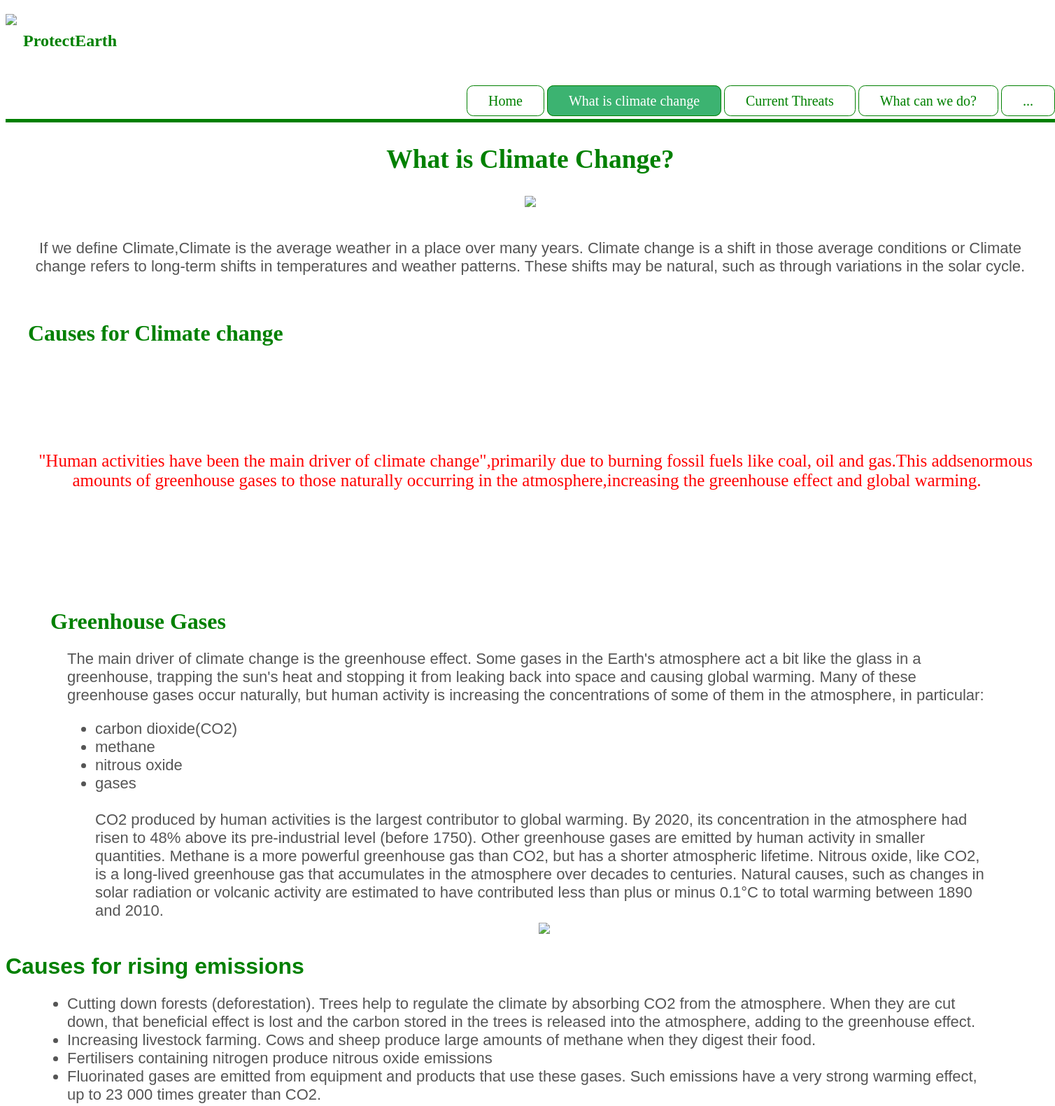
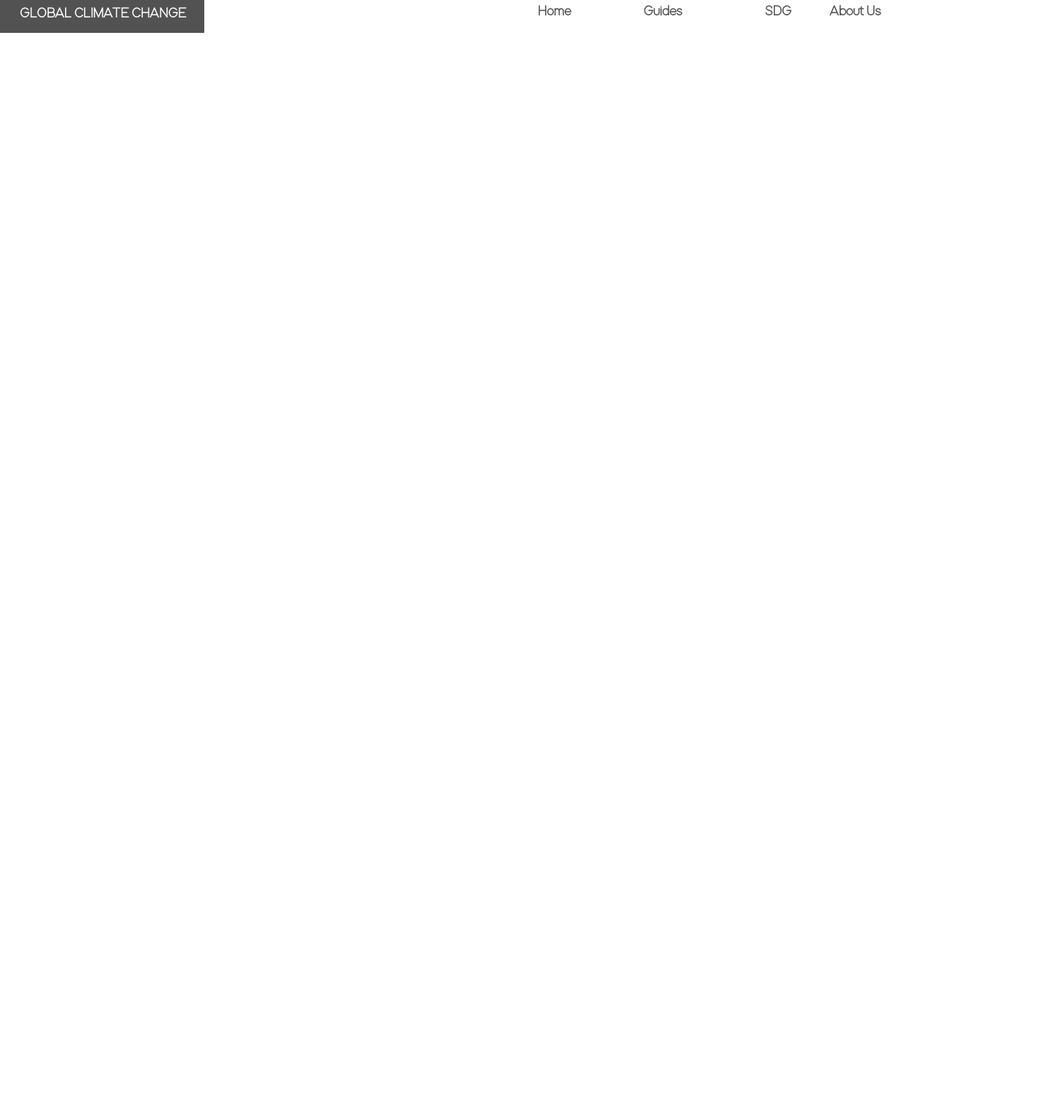
Before and after one commit to DonAlahakoon/Web-Assignment-1Y-Sem2-, a plain HTML site: page WhatIsCC.html in a window 1280 px wide. Shown: the top 1581 px of the page at 70% size, 1508 px wide, since content can reach past the window. After the commit the page ends 800 px from the top, so only its background shows below. Drawn offline with nearby package versions, Linux system fonts and the light colour scheme.

Commit message:
Updated NAvigation bar

```diff
--- a/WhatIsCC.css
+++ /dev/null
@@ -1,127 +0,0 @@
-
-  #container
-  {
-    width:1500px;
-    height:3000px;
-  }
-  #heading
-  {
-    color: green;
-    padding:25px;
-  }
-  #headericon
-  {
-    float:left;
-    width:60px;
-  }
-  #header
-  {
-    width:1500px;
-    height:150px;
-    border-bottom:5px solid green;
-
-  }
-  #pageSec ul
-  {
-    float:right;
-    clear: left;
-  }
-  #pageSec ul li
-  {
-    display:inline;
-    font-size: 20px;
-    padding: 10px 30px;
-    border-radius: 0.25cm;
-    border: 1.5px solid green;
-  }
-  #pageSec a[class="notselect"]
-  {
-    text-decoration:none;
-    color: green;
-  }
-  #pageSec a:hover
-  {
-    text-decoration:none;
-    color:white;
-  }
-  #pageSec ul li:hover
-  {
-    background-color:mediumseagreen;
-  }
-  .selected{
-    background-color:mediumseagreen;
-  }
-  .selected a{
-    color:white;
-    text-decoration: none;
-  }
-  #topic
-  {
-    clear: right;
-    text-align: center;
-    color: green;
-    font-size:25px;
-  }
-  #content
-  {
-   padding:20px;
-    color:#555555;
-    font-family:Arial,Helvetica,sans-serif;
-    font-size:22px;
-    text-align:center;
-
-   }
-  .heading
-  {
-   color:green;
-   padding-left:1em;
-  }
-  img.human
-  {
-   text-align: left;
-   color: white!important;
-   background:rgba(0,0,0,.6);
-     opacity: 0.6;
-  position: absolute;
-  }
-  p.activities
-  {
-   font-size:25px;
-   color:red;
-   border:5px black;
-   overflow:hidden;
-   text-align:center;
-   background-image:url("Images/human.png");
-   width:1490px;
-   height:200px;
-   padding-top:5em;
-   }
-   .greenhouse
-   {
-       padding-left:2em;
-       color:Green;
-   }
-
-#gases
-{
-padding-left:4em;
-padding-right:4em;
-font-size:20px;
-    color:#555555;
-    font-family:Arial,Helvetica,sans-serif;
-    font-size:22px;
-}
-.risingemissions
-{
-    color:green;
-    font-family:Arial,Helvetica,sans-serif;
-}
-
-.causes
-{
-    color:#555555;
-    font-family:Arial,Helvetica,sans-serif;
-    font-size:22px;
-    padding-left:4em;
-    padding-right:4em;
-}
--- a/WhatIsCC.html
+++ b/WhatIsCC.html
@@ -2,88 +2,31 @@
 <html>
   <head>
     <meta charset="utf-8">
-    <title>What is Climate Change</title>
+    <title>Global Climate Changes</title>
+    <link rel="stylesheet" href="css/globalclimatechange.css">
+    <link rel="stylesheet" href="css/navbar.css">
+    <link rel="stylesheet" href="WhatisCC.css">
+    <script type="text/javascript" src="js/gcc.js"></script>
+    <link href="css/bootstrap.min.css" rel="stylesheet" />
+    <link href="fontawesome/css/all.min.css" rel="stylesheet" />
   </head>
-  <link rel="stylesheet" href="WhatIsCC.css">
-
   <body>
-    <div id="container">
-      <div id="header">
-        <img src="images/logo.png" id="headericon"/>
-        <h2 id="heading">ProtectEarth</h2>
-        <div id="pageSec">
+      <div class="nav">
+        <ul>
+        <li><a href="#">About Us</a></li>
+        <li><a href="#">SDG</a></li>
+        <li id="guide">Guides
           <ul>
-            <li><a class="notselect" href="ClimateChange.html">Home</a></li>
-            <li class="selected"><a  href="whatIsCC.html">What is climate change</a></li>
-            <li><a class="notselect" href="CurrentThreats.html">Current Threats</a></li>
-            <li><a class="notselect" href="WhatCanWeDo.html">What can we do?</a></li>
-            <li><a class="notselect" href="#">...</a></li>
-            </ul>
-          </div>
-        </div>
-
-            <div id="topic">
-            <h2>What is Climate Change?</h2>
-            </div>
-
-              <div style="text-align:center;">
-               <img src="images/change.jpg"/>
-              </div>
-
-            <div id="content">
-               <p>If we define Climate,Climate is the average weather in a place over many years. Climate change is a shift in those average conditions or Climate change refers to long-term shifts in temperatures and weather patterns. These shifts may be natural, such as through variations in the solar cycle.
-            </div>
-
-             <h1 class="heading">Causes for Climate change</h1>
-
-             <p class="activities">
-             &nbsp;&nbsp;&nbsp;&nbsp;"Human activities have been the main driver of climate change",primarily due to burning fossil fuels like coal, oil and gas.This addsenormous amounts of greenhouse gases to those naturally occurring in the atmosphere,increasing the greenhouse effect and global warming.
-            </p>
-
-            <h1 class="greenhouse">Greenhouse Gases</h1>
-            <div id="gases">
-            <p class="para">The main driver of climate change is the greenhouse effect. Some gases in the Earth's atmosphere act a bit like the glass in a greenhouse, trapping the sun's heat and stopping it from leaking back into space and causing global warming.
-
-Many of these greenhouse gases occur naturally, but human activity is increasing the concentrations of some of them in the atmosphere, in particular:</br>
-
-<uL>
-<li>carbon dioxide(CO2)</li>
-<li>methane</li>
-<li>nitrous oxide</li>
-<li> gases</li
-</ul>
-</br>
-CO2 produced by human activities is the largest contributor to global warming. By 2020, its concentration in the atmosphere had risen to 48% above its pre-industrial level (before 1750).
-
-Other greenhouse gases are emitted by human activity in smaller quantities. Methane is a more powerful greenhouse gas than CO2, but has a shorter atmospheric lifetime. Nitrous oxide, like CO2, is a long-lived greenhouse gas that accumulates in the atmosphere over decades to centuries.
-
-Natural causes, such as changes in solar radiation or volcanic activity are estimated to have contributed less than plus or minus 0.1&degC to total warming between 1890 and 2010.
-<center>
-<img src="images/greenhouse.png" id="greenhouse"/>
-</center>
-</p>
-            </div>
-            <h1 class="risingemissions">Causes for rising emissions</h1>
-
-            <ul class="causes">
-            <li>Cutting down forests (deforestation). Trees help to regulate the climate by absorbing CO2 from the atmosphere. When they are cut down, that beneficial effect is lost and the carbon stored in the trees is released into the atmosphere, adding to the greenhouse effect.</li>
-            <li>Increasing livestock farming. Cows and sheep produce large amounts of methane when they digest their food.</li>
-            <li>Fertilisers containing nitrogen produce nitrous oxide emissions</li>
-            <li>Fluorinated gases are emitted from equipment and products that use these gases. Such emissions have a very strong warming effect, up to 23 000 times greater than CO2.</li>
-            </ul>
-
-            <h1 class="risingemissions">Global warming</h1>
-            <p class="causes">2011-2020 was the warmest decade recorded, with global average temperature reaching 1.1&degC above pre-industrial levels in 2019. Human-induced global warming is presently increasing at a rate of 0.2&degC per decade.
-
-An increase of 2hiiC compared to the temperature in pre-industrial times is associated with serious negative impacts on to the natural environment and human health and wellbeing, including a much higher risk that dangerous and possibly catastrophic changes in the global environment will occur.
-
-For this reason, the international community has recognised the need to keep warming well below 2&degC and pursue efforts to limit it to 1.5&degC.
-            </p>
-            </br>
-      <div id="footer">
-      </div>
-  </div>
+            <li><a href="WhatIsCC.html">What is CC?</a></li>
+            <li><a href="CurrentThreats.html">Curent Threats</a></li>
+            <li><a href="#">Climate Activists</a></li>
+            <li><a href="WhatCanWeDo.html">Reduce CC</a></li>
+          </ul>
+        </li>
+        <li><a href="#">Home</a></li>
+        <li id="logo">GLOBAL CLIMATE CHANGE</li>
+        </ul></div>
 
 
-  </body>
+</body>
 </html>
```
